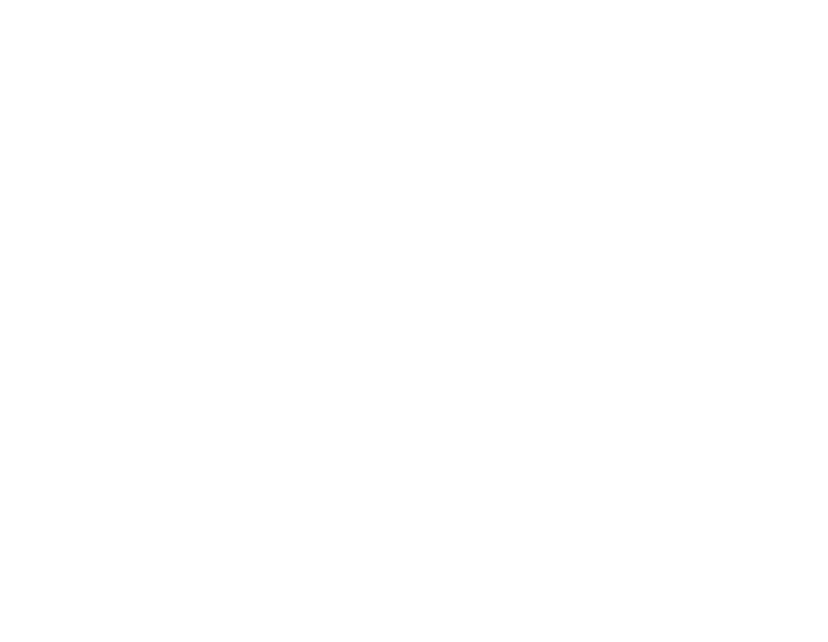
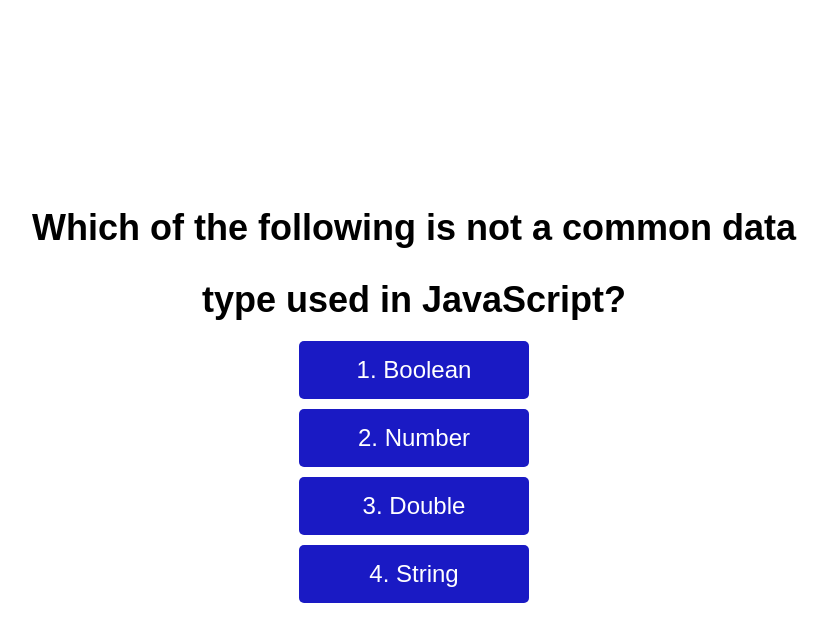
Before and after one commit to jaxson-lybbert/coding-quiz, a plain HTML site: page index.html in a window 1280 px wide. Both pictures are taken after a click on the button "Start Quiz". Shown: the whole page, without its empty margins (226-1054 px from the left). Drawn offline with nearby package versions, Linux system fonts and the light colour scheme.

Commit message:
Starting to work on display of quiz quesitons and chocies

```diff
--- a/index.html
+++ b/index.html
@@ -9,15 +9,13 @@
     <title>Coding Quiz</title>
   </head>
   <body>
-    <h1 class="homePage" data-state="visible">Coding Quiz Challenge</h1>
-    <h2 class="homePage" data-state="visible">
+    <h1 class="homePage">Coding Quiz Challenge</h1>
+    <h2 class="quizBlock">
       Try to answer the following code related questions withing the time limit.
       Keep in mind that incorrect answers will penalize your score/time by 10
       seconds!
     </h2>
-    <button id="startButton" class="homePage" data-state="visible">
-      Start Quiz
-    </button>
+    <button id="startButton">Start Quiz</button>
     <script src="https://code.jquery.com/jquery-3.5.1.min.js"></script>
     <script src="script.js"></script>
   </body>
--- a/script.js
+++ b/script.js
@@ -1,13 +1,8 @@
-// Add event listener to clear homepage on click of start button
+// DOM Manipulation variable declaration
 
 var startBtn = $("#startButton");
 var mainDisplay = $(".homePage");
-
-startBtn.on("click", function () {
-  mainDisplay.attr("data-state", "hidden");
-  startBtn.css("padding", "0px");
-  mainDisplay.text("");
-});
+var quizDisplay = $(".quizBlock");
 
 // Add array of objects for questions
 var quizQuestions = [
@@ -49,3 +44,26 @@ var quizQuestions = [
     correct: "4. All of the above!",
   },
 ];
+
+// Add event listener to clear homepage on click of start button
+
+startBtn.on("click", function () {
+  startBtn.remove();
+
+  mainDisplay.text(quizQuestions[0].question);
+
+  var displayChoiceEl = $("<ul>");
+  mainDisplay.append(displayChoiceEl);
+
+  for (var i = 0; i < 4; i++) {
+    var createChoiceEl = $("<li>");
+    var createButtonEl = $("<button>");
+
+    createButtonEl.addClass("quizButton");
+    createButtonEl.text(quizQuestions[0].choices[i]);
+    createChoiceEl.append(createButtonEl);
+    displayChoiceEl.append(createChoiceEl);
+  }
+
+  quizDisplay.text("");
+});
--- a/styles.css
+++ b/styles.css
@@ -25,6 +25,27 @@ h2 {
   text-align: center;
 }
 
+ul {
+  display: flex;
+  flex-direction: column;
+}
+
+.quizButton {
+  align-items: start;
+  display: inline-block;
+  background-color: rgb(26, 26, 196);
+  color: white;
+  padding: 5px;
+  margin: 5px;
+  border-radius: 5px;
+  border: none;
+  width: 30%;
+}
+
+.quizButton:hover {
+  background-color: rgb(6, 6, 92);
+}
+
 #startButton {
   background-color: rgb(143, 3, 143);
   padding: 5px;
```
